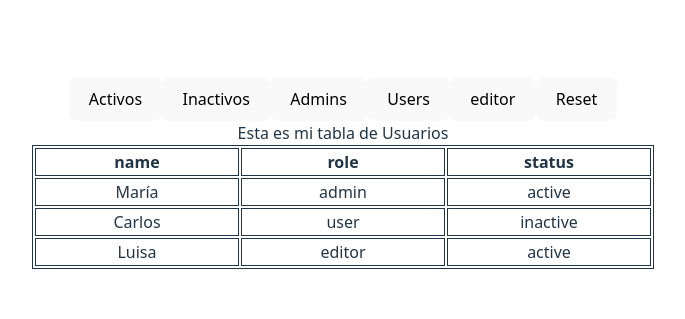
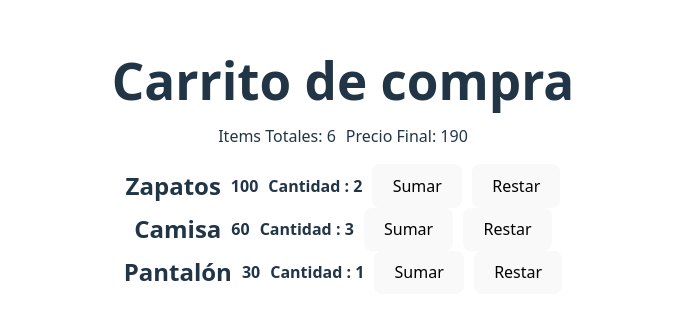
Before and after one commit to JoseAv/Examples-React-19, a React (Vite) app: page / in a window 1280 px wide. Shown: the part 227-546 px from the top of the page, without its empty margins (297-982 px from the left). Built offline with nearby package versions, Linux system fonts and the light colour scheme.

Commit message:
Carrito de compras

```diff
--- a/src/App.css
+++ b/src/App.css
@@ -51,3 +51,11 @@ td {
   border: 1px solid;
   width: 200px;
 }
+
+h1,
+h2,
+h3,
+h4 {
+  margin: 0;
+  padding: 0;
+}
--- a/src/App.tsx
+++ b/src/App.tsx
@@ -1,6 +1,6 @@
 import './App.css'
-import { users } from './modules/medios/Filtrar Usuarios/Filtrar'
-import { FiltrarUsuarios } from './modules/medios/Filtrar Usuarios/FiltrarUsuarios'
+import { cart } from './modules/medios/Carrtito/car'
+import { Car } from './modules/medios/Carrtito/Cart'
 function App() {
 
   return (
@@ -13,7 +13,8 @@ function App() {
       {/* <DynamicForm form={formConfig} /> */}
       {/* <ExtraerUser users={users} /> */}
       {/* <FilterProductos products={products} /> */}
-      <FiltrarUsuarios users={users} />
+      {/* <FiltrarUsuarios users={users} /> */}
+      <Car ObjectCar={cart} />
     </>
   )
 }
--- /dev/null
+++ b/src/modules/medios/Carrtito/Cart.tsx
@@ -0,0 +1,36 @@
+import type { FC, ReactElement } from "react"
+import type { typesCar } from "./car"
+import { useCar } from "./useCart"
+
+
+interface typeCar {
+    ObjectCar: typesCar
+}
+
+export const Car: FC<typeCar> = ({ ObjectCar }): ReactElement => {
+    const { cart, sumProduct, resProduct, totalItem, PrecioFinal } = useCar({ ObjectCar })
+
+
+    if (!cart) return <h1>No hay componenetes para renderizar</h1>
+
+    return (
+        <>
+            <h1>Carrito de compra</h1>
+            <div style={{ display: 'flex', alignItems: 'center', gap: '10px', justifyContent: 'center' }} >
+                <p>Items Totales: {totalItem}</p>
+                <p>Precio Final:  {PrecioFinal}</p>
+            </div>
+
+            {Object.entries(cart).map(([key, value]) => {
+                return <div style={{ display: 'flex', alignItems: 'center', gap: '10px', justifyContent: 'center' }} key={key}>
+                    <h2 >{value.name}</h2>
+                    <strong>{value.price * value.quantity}</strong>
+                    <strong>Cantidad : {value.quantity}</strong>
+                    <button onClick={() => sumProduct(key)}>Sumar</button>
+                    <button onClick={() => resProduct(key)}>Restar</button>
+                </div>
+            })}
+        </>
+
+    )
+}
--- /dev/null
+++ b/src/modules/medios/Carrtito/car.ts
@@ -0,0 +1,13 @@
+export const cart: typesCar = {
+    item1: { name: "Zapatos", price: 50, quantity: 2 },
+    item2: { name: "Camisa", price: 20, quantity: 3 },
+    item3: { name: "Pantalón", price: 30, quantity: 1 }
+};
+
+export type typesCar = Record<string, car>
+
+interface car {
+    name: string
+    price: number
+    quantity: number
+}
--- /dev/null
+++ b/src/modules/medios/Carrtito/useCart.tsx
@@ -0,0 +1,58 @@
+import { useMemo, useState } from "react"
+import type { typesCar } from "./car"
+
+
+export const useCar = ({ ObjectCar }: { ObjectCar: typesCar }) => {
+    const [cart, setCart] = useState<typesCar>(ObjectCar)
+
+
+    const sumProduct = (itemName: string) => {
+        console.log(itemName)
+        if (!cart[itemName]) {
+            return
+        }
+        const newProducts = { ...cart }
+        newProducts[itemName].quantity += 1
+        setCart(newProducts)
+    }
+
+
+    const resProduct = (itemName: string) => {
+        if (!cart[itemName]) return
+        const newProducts = { ...cart }
+
+        if (newProducts[itemName].quantity > 1) {
+            newProducts[itemName].quantity -= 1
+            setCart(newProducts)
+            return
+        }
+
+        setCart(
+            Object.entries(newProducts).reduce((acc, [key, value]) => {
+                return key === itemName ? acc : { ...acc, [key]: value }
+            }, {})
+        )
+    }
+
+    const TotalItem = () => {
+        return Object.entries({ ...cart }).reduce((acc, [, value]) => {
+            return acc + value.quantity
+        }, 0)
+    }
+
+    const PrecioTotal = () => {
+        return Object.entries({ ...cart }).reduce((acc, [, value]) => {
+            return acc + (value.quantity * value.price)
+        }, 0)
+    }
+
+
+    const summary = useMemo(() => ({
+        totalItem: TotalItem(),
+        PrecioFinal: PrecioTotal()
+    }), [cart])
+
+
+
+    return { cart, sumProduct, resProduct, TotalItem, PrecioTotal, totalItem: summary.totalItem, PrecioFinal: summary.PrecioFinal }
+}
```
